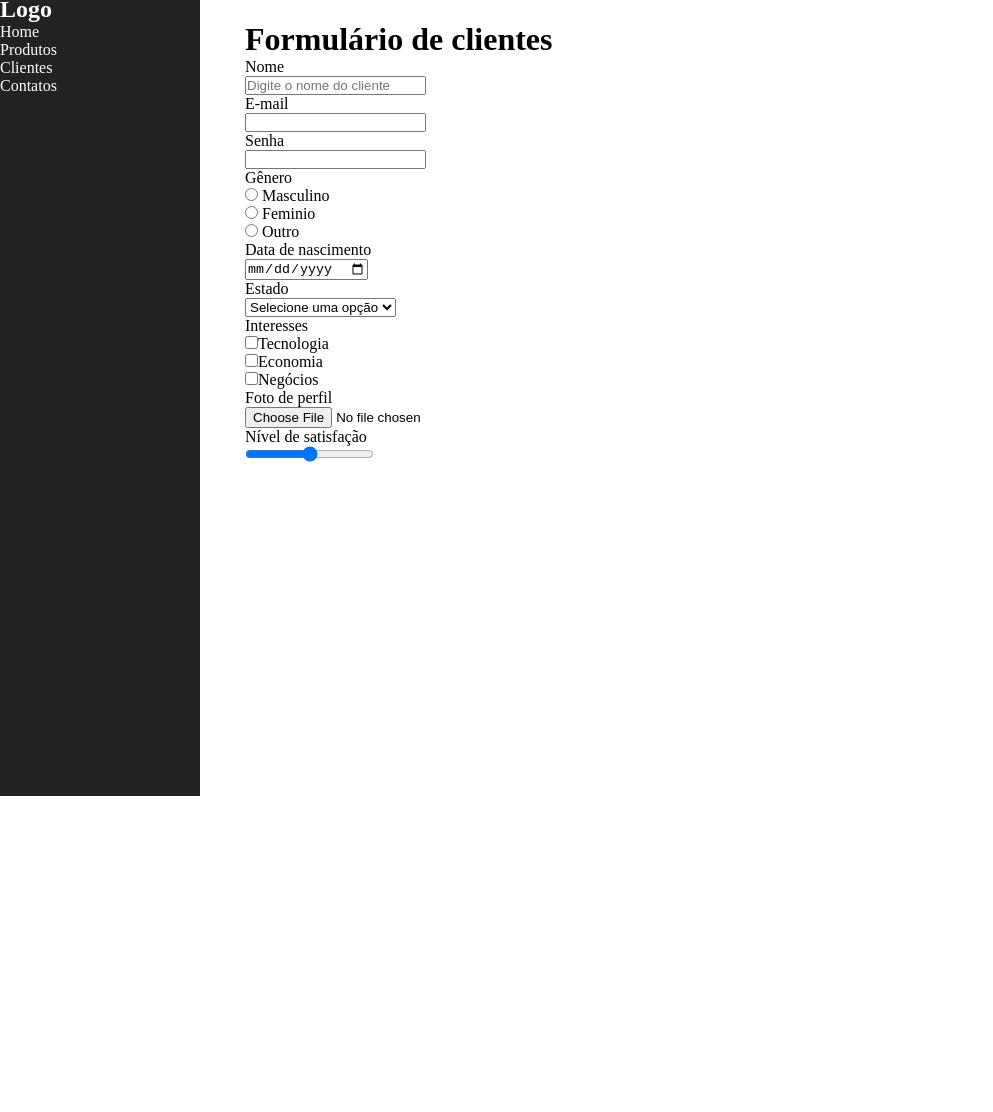
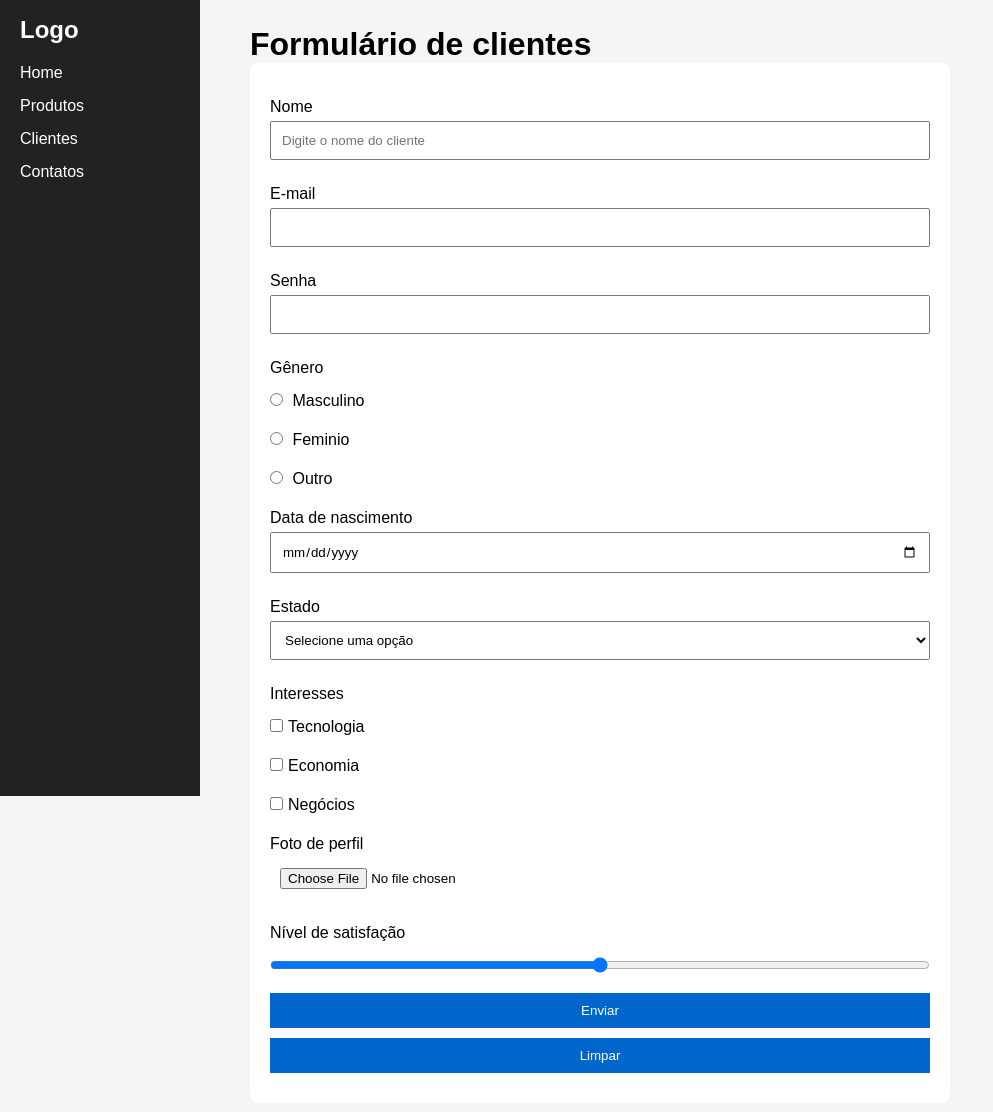
Before and after one commit to JoaoNascimento2024/pogramacaoweb_20251, a plain HTML site: page dashboard/index.html in a window 1280 px wide. Shown: the part 4-1116 px from the top of the page, without its empty margins (0-993 px from the left). Before the commit the page ends 800 px from the top, so only its background shows below. Drawn offline with Linux system fonts and the light colour scheme.

Commit message:
Atualização do repositório

```diff
--- /dev/null
+++ b/dashboard/app.js
@@ -0,0 +1,25 @@
+
+const rotear = nomeRota => {
+    switch (nomeRota) {
+        case "home":
+            console.log("Você está no home");
+            break;
+        case "produtos":
+            console.log("Você está no produtos");
+            break;
+        case "clientes":
+            console.log("Você está no clientes");
+            break;
+        case "contatos":
+            console.log("Você está no contatos");
+            break;
+    }
+}
+
+
+const inicializar = () => {
+    document.querySelectorAll("[rota]")
+};
+
+
+window.onload = inicializar;
--- a/dashboard/index.html
+++ b/dashboard/index.html
@@ -5,17 +5,20 @@
     <meta name="viewport" content="width=device-width, initial-scale=1.0">
     <title>Document</title>
     <link rel="stylesheet" href="style.css">
+
 </head>
 <body>
+
+
 
     <aside class="sidebar">
         <h2>Logo</h2>
         <nav>
             <ul>
-                <li><a href="#">Home</a></li>
-                <li><a href="#">Produtos</a></li>
-                <li><a href="#">Clientes</a></li>
-                <li><a href="#">Contatos</a></li>
+                <li><a href="#" data_rota="home">Home</a></li>
+                <li><a href="#" data_rota="produtos">Produtos</a></li>
+                <li><a href="#" data_rota="clientes">Clientes</a></li>
+                <li><a href="#" data_rota="contatos">Contatos</a></li>
             </ul>
         </nav>
     </aside>
@@ -23,7 +26,7 @@
     <main class="content">
         <!-- Local onde vamos colocar o conteúdo dinâmico do site -->
         <h1>Formulário de clientes</h1>
-        <form>
+        <form method="post">
             <label for="nome">Nome</label>
             <input type="text" id="nome" name="nome" value="" required placeholder="Digite o nome do cliente" maxlength="250">
 
@@ -63,10 +66,13 @@
                     onchange="exibirValorAtual(this.value)">
             <p id="valor_satisfacao"></p>
 
+            <button type="submit">Enviar</button>
+            <button type="reset">Limpar</button>
+
         </form>
     </main>
 
-    <script src="script.js"></script>
+    <script src="app.js"></script>
 
 </body>
 </html>
--- a/dashboard/style.css
+++ b/dashboard/style.css
@@ -2,22 +2,34 @@
     margin: 0;
     padding: 0;
     box-sizing: border-box;
+    font-family: Arial, sans-serif;
 }
 
 body {
     display: flex;
+    min-height: 100vh;
+    background-color: #f5f5f5;
 }
 
 .sidebar {
     width: 200px;
     background-color: #222;
     color: white;
+    padding: 20px;
+    position: fixed;
     height: 100vh;
-    position: fixed;
+}
+
+.sidebar h2 {
+    margin-bottom: 20px;
 }
 
 .sidebar ul {
     list-style: none;
+}
+
+.sidebar li {
+    margin-bottom: 15px;
 }
 
 .sidebar a {
@@ -26,12 +38,59 @@ body {
     display: block;
 }
 
+.sidebar a:hover {
+    text-decoration: underline;
+}
+
 .content {
     margin-left: 220px;
-    padding: 25px;
+    padding: 30px;
     width: 100%;
+}
+
+form {
+    background-color: white;
+    padding: 20px;
+    border-radius: 8px;
+    max-width: 700px;
 }
 
 form label {
     display: block;
+    margin-top: 15px;
+    margin-bottom: 5px;
 }
+
+form input,
+form select,
+form textarea,
+form button {
+    width: 100%;
+    padding: 10px;
+    margin-bottom: 10px;
+}
+
+form input[type="radio"],
+form input[type="checkbox"] {
+    width: auto;
+    margin-right: 5px;
+}
+
+form button {
+    background-color: #0066cc;
+    color: white;
+    border: none;
+    cursor: pointer;
+    margin-right: 10px;
+}
+
+form button:hover {
+    background-color: #004d99;
+}
+
+.erro {
+    color: red;
+    font-size: 0.9rem;
+    margin-top: -8px;
+    margin-bottom: 10px;
+}
```
